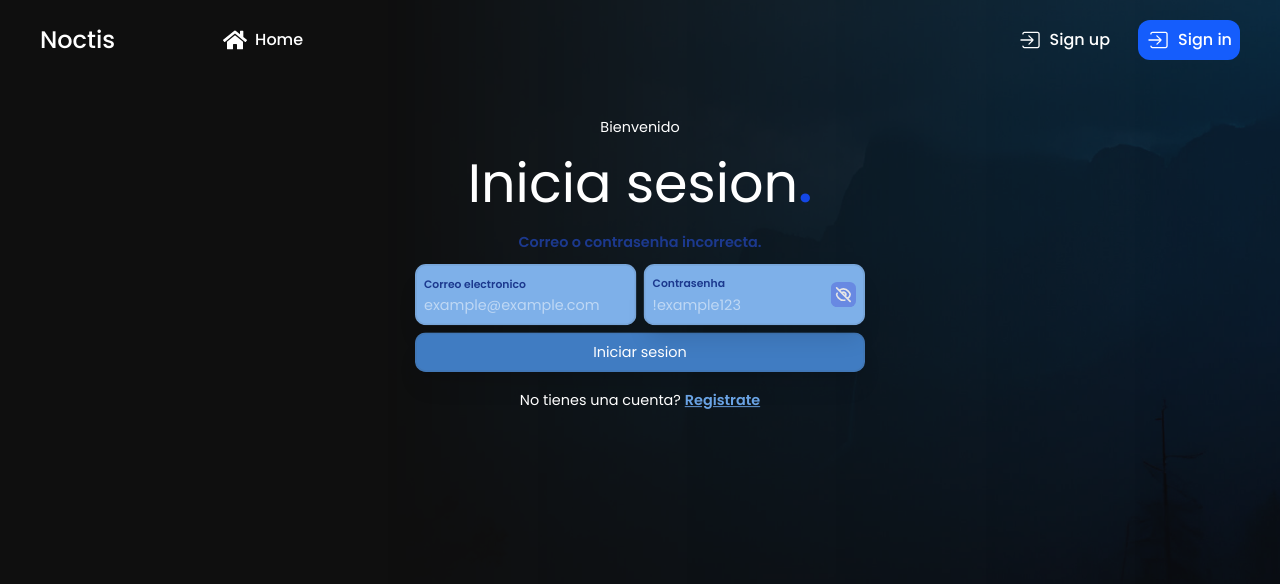
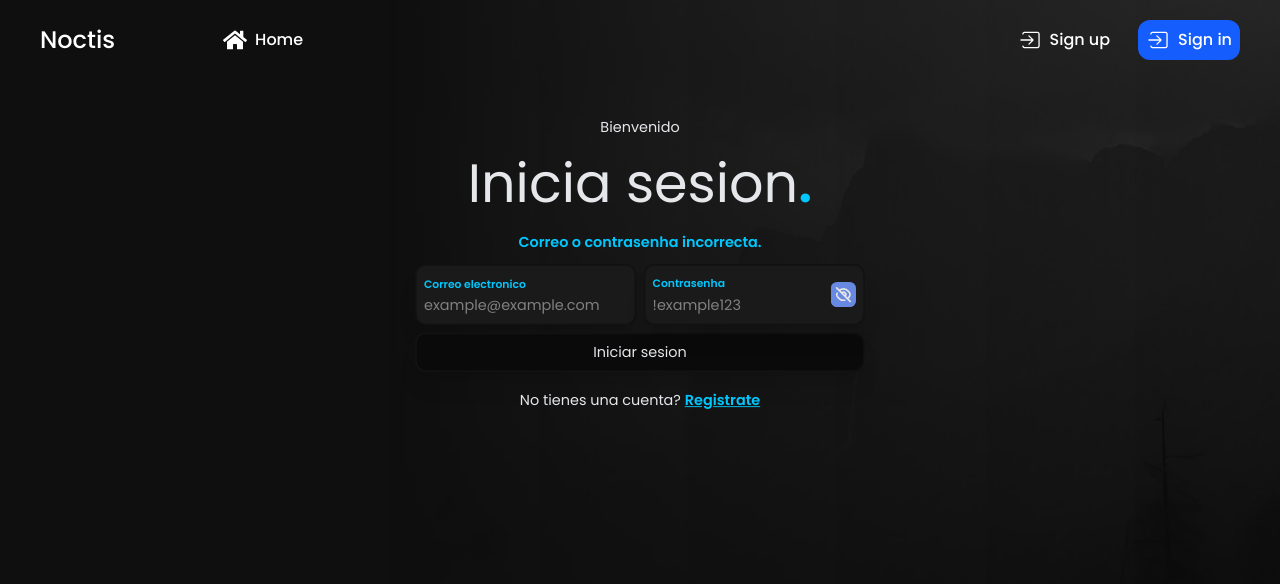
Before and after one commit to Autisogino-Organization/Vibely, a React (Vite) app: page /login in a window 1280 px wide. Shown: the top 584 px of the page. Built offline with nearby package versions, Linux system fonts and the light colour scheme; what @midudev/tailwind-animations would draw is missing.

Commit message:
Refactor Login page styles for improved readability and visual consistency

```diff
--- a/src/pages/Login.jsx
+++ b/src/pages/Login.jsx
@@ -1,48 +1,47 @@
-import { useState } from "react";
-import Header from "../components/header";
-import NavBar from "../components/navbar";
-import "../styles/global.css";
-import eyeOpen from "../assets/eye-open.svg";
-import eyeClose from "../assets/eye-close.svg";
-import { IoMenu } from "react-icons/io5";
+"use client"
+
+import { useState } from "react"
+import Header from "../components/header"
+import NavBar from "../components/navbar"
+import "../styles/global.css"
+import eyeOpen from "../assets/eye-open.svg"
+import eyeClose from "../assets/eye-close.svg"
 
 function Login() {
-  const [passwordVisible, setPasswordVisible] = useState(false);
+  const [passwordVisible, setPasswordVisible] = useState(false)
 
   const togglePasswordVisibility = () => {
-    setPasswordVisible(!passwordVisible);
-  };
+    setPasswordVisible(!passwordVisible)
+  }
 
   return (
-    <div className="flex flex-col text-white min-h-screen relative">
+    <div className="flex flex-col text-gray-200 min-h-screen relative">
       <NavBar />
-      <div className="fixed top-0 left-0 w-full h-full bg-[url('/background.jpg')] bg-cover bg-center mask-fade-bottom -z-10"></div>
-      <Header/>
+      <div className="fixed top-0 left-0 w-full h-full bg-[url('/background.jpg')] bg-cover bg-center mask-fade-bottom -z-10 grayscale"></div>
+      <Header />
       <div className="flex flex-col items-center text-start gap-5 box-border relative justify-center align-middle scale-90 mt-10">
         <h1 className="">Bienvenido</h1>
         <h1 className="text-5xl text-nowrap md:text-6xl">
-          Inicia sesion<span className="text-blue-700 font-semibold">.</span>
+          Inicia sesion<span className="text-[#00c8ff] font-semibold">.</span>
         </h1>
         <form className="grid grid-cols-2 w-full md:w-[500px] gap-2 box-border">
-          <span className="col-span-2 text-center text-blue-900 font-semibold p-1">
+          <span className="col-span-2 text-center text-[#00c8ff] font-semibold p-1">
             Correo o contrasenha incorrecta.
           </span>
-          <div className="bg-[#7eb0e9] border-[#48535f1e] border-2 rounded-xl p-2 outline-none focus:outline-blue-500 shadow-xl">
-            <span className="text-blue-900 text-[12px] font-semibold text-center">
-              Correo electronico
-            </span>
+          <div className="bg-[#1a1a1a] border-[#121212] border-2 rounded-xl p-2 outline-none focus-within:border-[#00c8ff] shadow-xl">
+            <span className="text-[#00c8ff] text-[12px] font-semibold text-center">Correo electronico</span>
             <input
-              className="outline-none focus:outline-blue-500 w-full"
+              className="bg-transparent outline-none focus:outline-[#00c8ff] w-full text-gray-200"
               type="email"
               placeholder="example@example.com"
             />
           </div>
-          <div className="relative grid grid-cols-[2fr_2fr_1fr] grid-rows-2 bg-[#7eb0e9] border-[#48535f1e] border-2  rounded-xl p-2 outline-none focus:outline-blue-500 shadow-xl">
-            <span className="text-blue-900 text-[12px] font-semibold col-span-2 row-start-1 self-center">
+          <div className="relative grid grid-cols-[2fr_2fr_1fr] grid-rows-2 bg-[#1a1a1a] border-[#121212] border-2 rounded-xl p-2 outline-none focus-within:border-[#00c8ff] shadow-xl">
+            <span className="text-[#00c8ff] text-[12px] font-semibold col-span-2 row-start-1 self-center">
               Contrasenha
             </span>
             <input
-              className="outline-none focus:outline-blue-500 w-[90%] col-span-2 row-start-2"
+              className="bg-transparent outline-none focus:outline-[#00c8ff] w-[90%] col-span-2 row-start-2 text-gray-200"
               type={passwordVisible ? "text" : "password"}
               placeholder="!example123"
             />
@@ -55,7 +54,7 @@ function Login() {
           </div>
 
           <button
-            className="bg-[#407cc2] border-[#48535f1e] border-2 rounded-xl p-2 col-span-2 transition-all duration-200 transform hover:bg-blue-400 cursor-pointer shadow-xl"
+            className="bg-[#0a0a0a] border-[#121212] border-2 rounded-xl p-2 col-span-2 transition-all duration-200 transform hover:bg-[#121212] hover:border-[#00c8ff] cursor-pointer shadow-xl"
             type="submit"
           >
             Iniciar sesion
@@ -63,13 +62,13 @@ function Login() {
         </form>
         <h1>
           No tienes una cuenta?{" "}
-          <a className="font-semibold underline text-[#6aa3e4] hover:text-[#82bcff] transition" href="/register">
+          <a className="font-semibold underline text-[#00c8ff] hover:text-[#33d6ff] transition" href="/register">
             Registrate
           </a>
         </h1>
       </div>
     </div>
-  );
+  )
 }
 
-export default Login;
+export default Login
```
